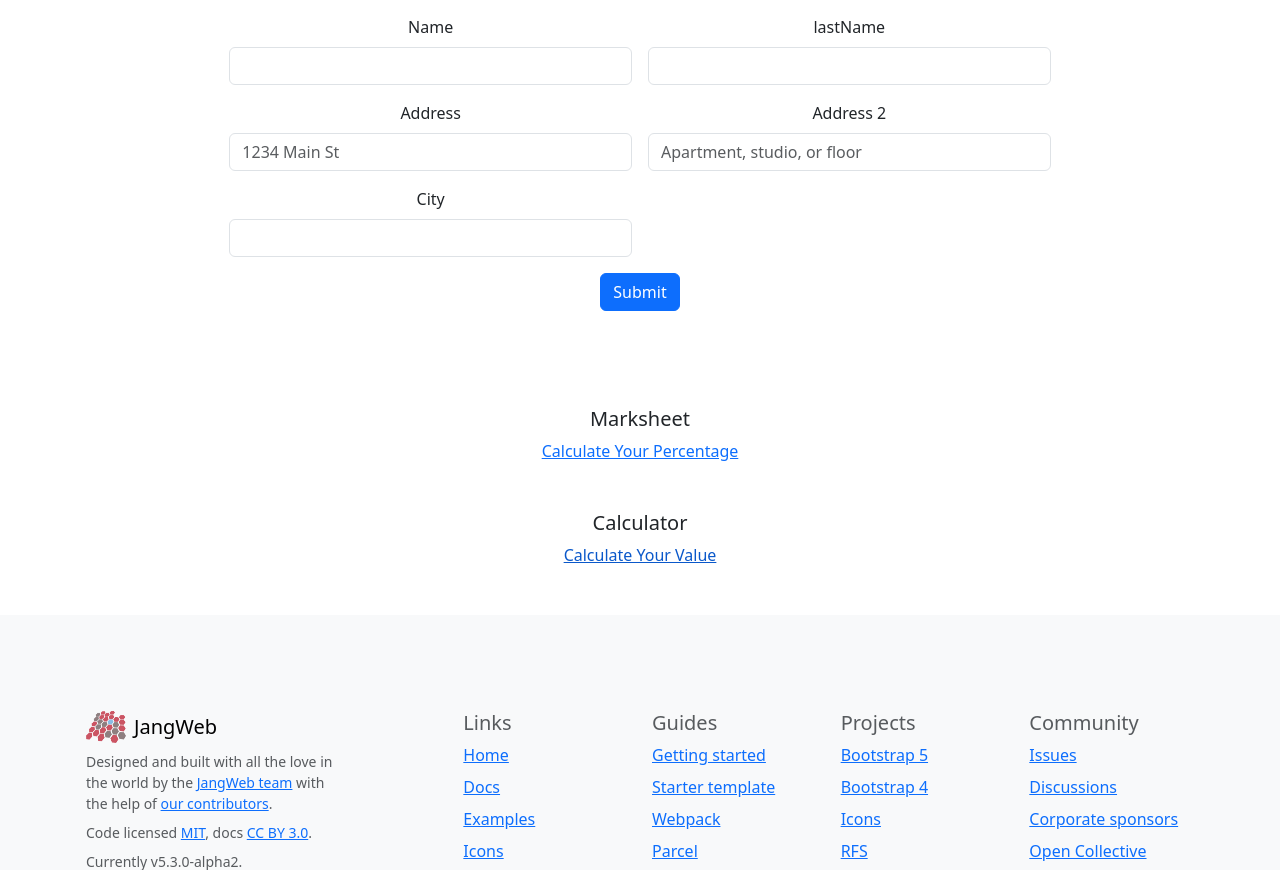
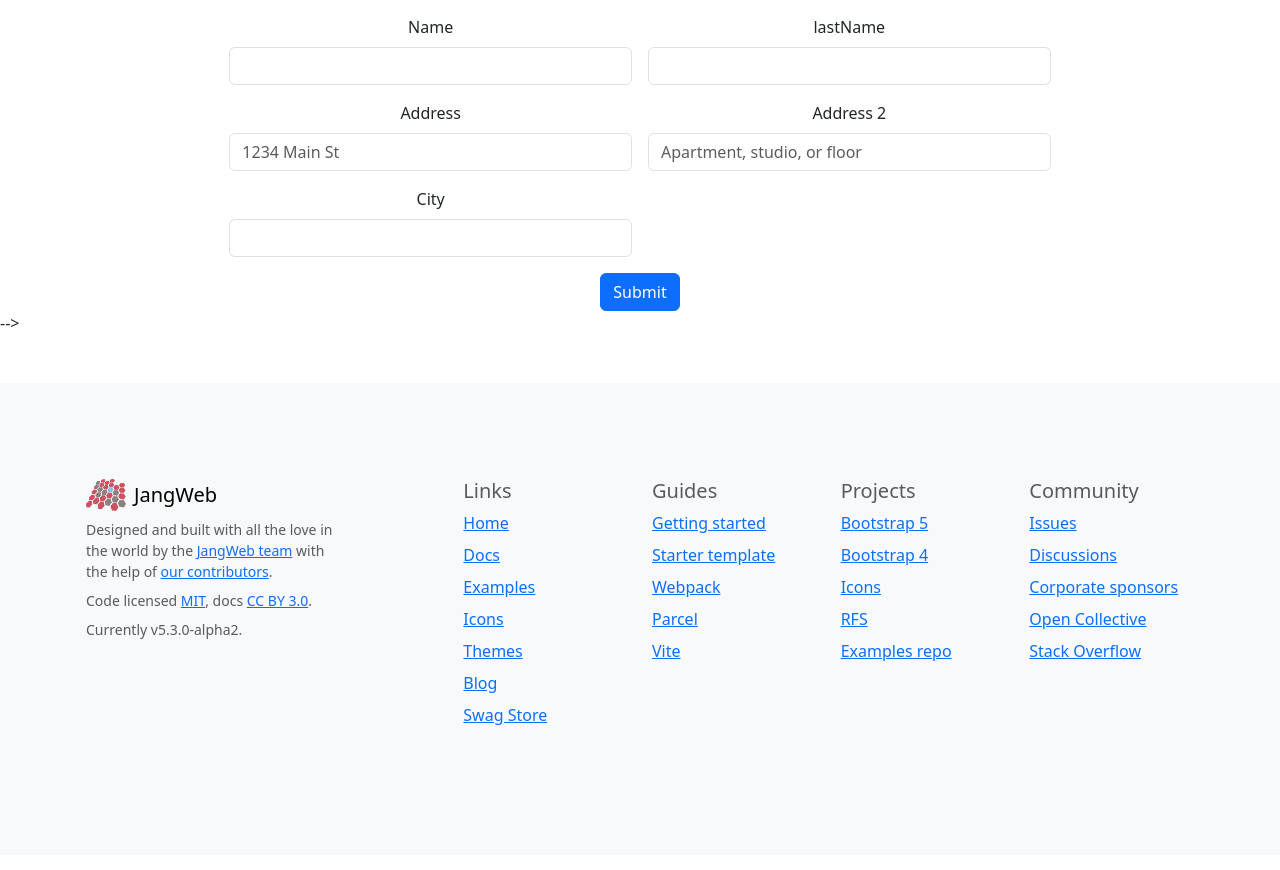
Before and after one commit to SheikAAsif/JangWeb, a Django app: page /userform/ in a window 1280 px wide. Shown: the part 137-1007 px from the top of the page. After the commit the page ends 862 px from the top, so only its background shows below. Run offline with Django 4.2, Linux system fonts and the light colour scheme.

Commit message:
some correction

```diff
--- a/templates/userform.html
+++ b/templates/userform.html
@@ -204,23 +204,7 @@
 <!======== Card container End  ==================>
 
 
-
-
-<div class=container >
-  <div class="title text-center py-4 py-md-5 mt-5">
-    <h5 class="mb-10">Marksheet</h5>
-    <a class="stretched-link" href="http://127.0.0.1:8000/Marksheet/">Calculate Your Percentage</a>
-  </div>
-</div>
-
-<div class=container >
-  <div class="title text-center ">
-    <h5 class="mb-10">Calculator</h5>
-    <a class="stretched-link" href="http://127.0.0.1:8000/calculator/">Calculate Your Value</a>
-  </div>
-</div>
-
-
+-->
 
 <!======== footer Start  ==================>
 
```
